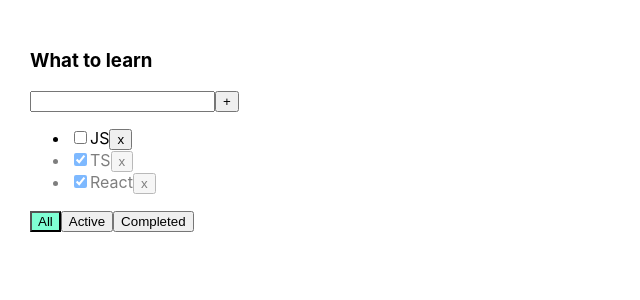
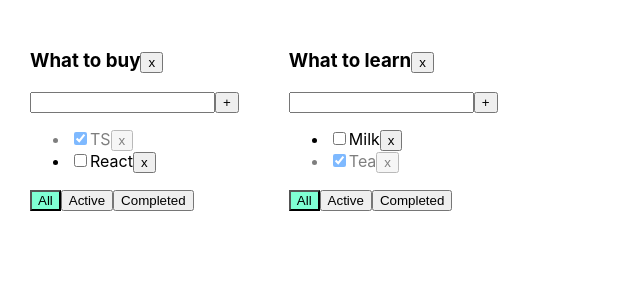
Before and after one commit to Dergacz/todolist2.0, a React (Create React App) app: page / in a window 1280 px wide. Shown: the top 300 px of the page, without its empty margins (0-640 px from the left). Built offline with nearby package versions, Linux system fonts and the light colour scheme.

Commit message:
update L5

```diff
--- a/src/App.tsx
+++ b/src/App.tsx
@@ -5,57 +5,108 @@ import {v1} from "uuid";
 
 export type FilterValuesType = "all" | "completed" | "active";
 
+type TodolistType = {
+    id: string
+    title: string
+    filter: FilterValuesType
+}
+
+type TaskStateType = {
+    [key: string]: TaskType[]
+}
+
 function App() {
 
-    const [tasks, setTasks] = useState<TaskType[]>([
-        {id: v1(), title: "JS", isDone: false},
+    const todolistId1 = v1();
+    const todolistId2 = v1();
+
+    const [todolists, setTodolists] = useState<TodolistType[]>([
+        {
+            id: todolistId1,
+            title: "What to buy",
+            filter: "all"
+        },
+        {
+            id: todolistId2,
+            title: "What to learn",
+            filter: "all"
+        }
+    ]);
+
+    const [tasks, setTasks] = useState<TaskStateType>({
+        [todolistId1]: [
             {id: v1(), title: "TS", isDone: true},
-        {id: v1(), title: "React", isDone: true}
-    ]);
-    const [filter, setFilter] = useState<FilterValuesType>("all");
+            {id: v1(), title: "React", isDone: false}
+        ],
+        [todolistId2]: [
+            {id: v1(), title: "Milk", isDone: false},
+            {id: v1(), title: "Tea", isDone: true}
+        ]
+    })
 
-    const removeTask = (taskId: string) => {
-        const filteredTask = tasks.filter(t => taskId !== t.id);
-        setTasks(filteredTask)
+    const removeTask = (taskId: string, todolistId: string) => {
+        const todolistTasks = tasks[todolistId];
+        tasks[todolistId] = todolistTasks.filter(t => t.id !== taskId);
+        setTasks({...tasks});
     }
 
-    let tasksForTodolist = tasks;
-    if (filter === "active") {
-        tasksForTodolist = tasks.filter(t => !t.isDone);
+    const changeFilter = (value: FilterValuesType, todolistId: string) => {
+        let todolist = todolists.find(tl => tl.id === todolistId);
+        if (todolist) {
+            todolist.filter = value;
+            setTodolists([...todolists]);
         }
-    if (filter === "completed") {
-        tasksForTodolist = tasks.filter(t => t.isDone);
     }
 
-    const changeFilter = (value: FilterValuesType) => {
-        setFilter(value)
+    const addTask = (taskTitle: string, todolistId: string) => {
+        const task: TaskType = {id: v1(), title: taskTitle, isDone: false}
+        const todolistTasks = tasks[todolistId];
+        tasks[todolistId] = [task, ...todolistTasks];
+        setTasks({...tasks});
     }
 
-    const addTask = (taskTitle: string) => {
-        const task: TaskType = {id: v1(), title: taskTitle, isDone: false}
-        const newTask = [task, ...tasks];
-        setTasks(newTask)
+    const changeTaskStatus = (taskId: string, isDone: boolean, todolistId: string) => {
+        const todolistTasks = tasks[todolistId];
+        const task = todolistTasks.find(t => t.id === taskId);
+        if (task) {
+            task.isDone = isDone;
+            setTasks({...tasks});
+        }
     }
 
-    const changeTaskStatus = (taskId: string, isDone: boolean) => {
-        let task = tasks.find(t => t.id === taskId);
-        if (task) {
-            task.isDone = isDone;
-            setTasks([...tasks]);
-        }
+    const removeTodolist = (todolistId: string) => {
+        setTodolists(todolists.filter(tl => tl.id !== todolistId));
+        delete tasks[todolistId];
+        setTasks({...tasks});
     }
 
     return (
         <div className="App">
-            <Todolist
-                title={"What to learn"}
+            {
+                todolists.map(tl => {
+                    const allTodolistTasks = tasks[tl.id];
+                    let tasksForTodolist = allTodolistTasks;
+                    if (tl.filter === "active") {
+                        tasksForTodolist = allTodolistTasks.filter(t => !t.isDone);
+                    }
+                    if (tl.filter === "completed") {
+                        tasksForTodolist = allTodolistTasks.filter(t => t.isDone);
+                    }
+                    return <Todolist
+                        key={tl.id}
+                        id={tl.id}
+                        title={tl.title}
                         tasks={tasksForTodolist}
                         removeTask={removeTask}
                         changeFilter={changeFilter}
                         addTask={addTask}
                         changeTaskStatus={changeTaskStatus}
-                filter={filter}
+                        filter={tl.filter}
+                        removeTodolist={removeTodolist}
                     />
+                })
+            }
+
         </div>
     );
 }
--- a/src/Todolist.tsx
+++ b/src/Todolist.tsx
@@ -8,13 +8,15 @@ export type TaskType = {
 }
 
 type TodolistType = {
+    id: string
     title: string
     tasks: TaskType[]
-    removeTask: (taskId: string) => void
-    changeFilter: (value: FilterValuesType) => void
-    addTask: (taskTitle: string) => void
-    changeTaskStatus: (taskId: string, isDone: boolean) => void
+    removeTask: (taskId: string, todolistId: string) => void
+    changeFilter: (value: FilterValuesType, todolistId: string) => void
+    addTask: (taskTitle: string, todolistId: string) => void
+    changeTaskStatus: (taskId: string, isDone: boolean, todolistId: string) => void
     filter: FilterValuesType
+    removeTodolist: (todolistId: string) => void
 }
 
 export const Todolist = (props: TodolistType) => {
@@ -23,7 +25,7 @@ export const Todolist = (props: TodolistType) => {
 
     const addTask = () => {
         if (title.trim() !== "") {
-            props.addTask(title);
+            props.addTask(title, props.id);
             setTitle("");
         } else {
             setError("Title is required");
@@ -42,20 +44,27 @@ export const Todolist = (props: TodolistType) => {
         setTitle(e.currentTarget.value)
     }
 
+    const onRemoveTodolistHandler = () => {
+        props.removeTodolist(props.id)
+    }
+
     const changeFilterAll = () => {
-        props.changeFilter("all")
+        props.changeFilter("all", props.id)
     }
 
     const changeFilterCompleted = () => {
-        props.changeFilter("completed")
+        props.changeFilter("completed", props.id)
     }
 
     const changeFilterActive = () => {
-        props.changeFilter("active")
+        props.changeFilter("active", props.id)
     }
     return (
         <div>
-            <h3>{props.title}</h3>
+            <h3>{props.title}
+                <button onClick={onRemoveTodolistHandler}>x</button>
+            </h3>
+
             <div>
                 <input
                     value={title}
@@ -73,11 +82,11 @@ export const Todolist = (props: TodolistType) => {
                     props.tasks.map(t => {
 
                         const removeTaskHandler = () => {
-                            props.removeTask(t.id)
+                            props.removeTask(t.id, props.id)
                         }
 
                         const onChangeHandler = (e: ChangeEvent<HTMLInputElement>) => {
-                            props.changeTaskStatus(t.id, e.currentTarget.checked)
+                            props.changeTaskStatus(t.id, e.currentTarget.checked, props.id)
                         }
                         return <li
                             className={t.isDone ? "is-done" : ""}
```
Lines whose indentation alone changed are shown as unchanged.
